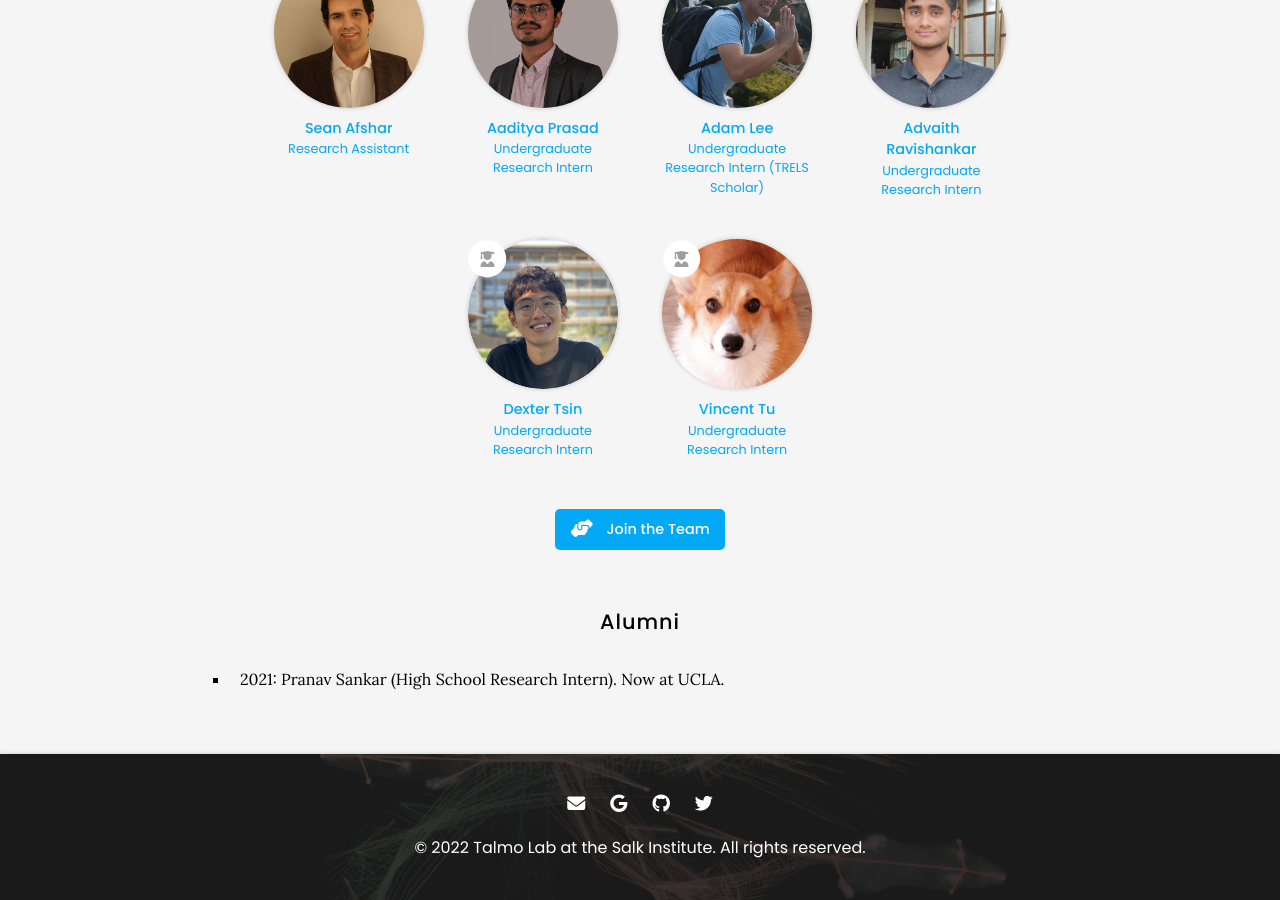
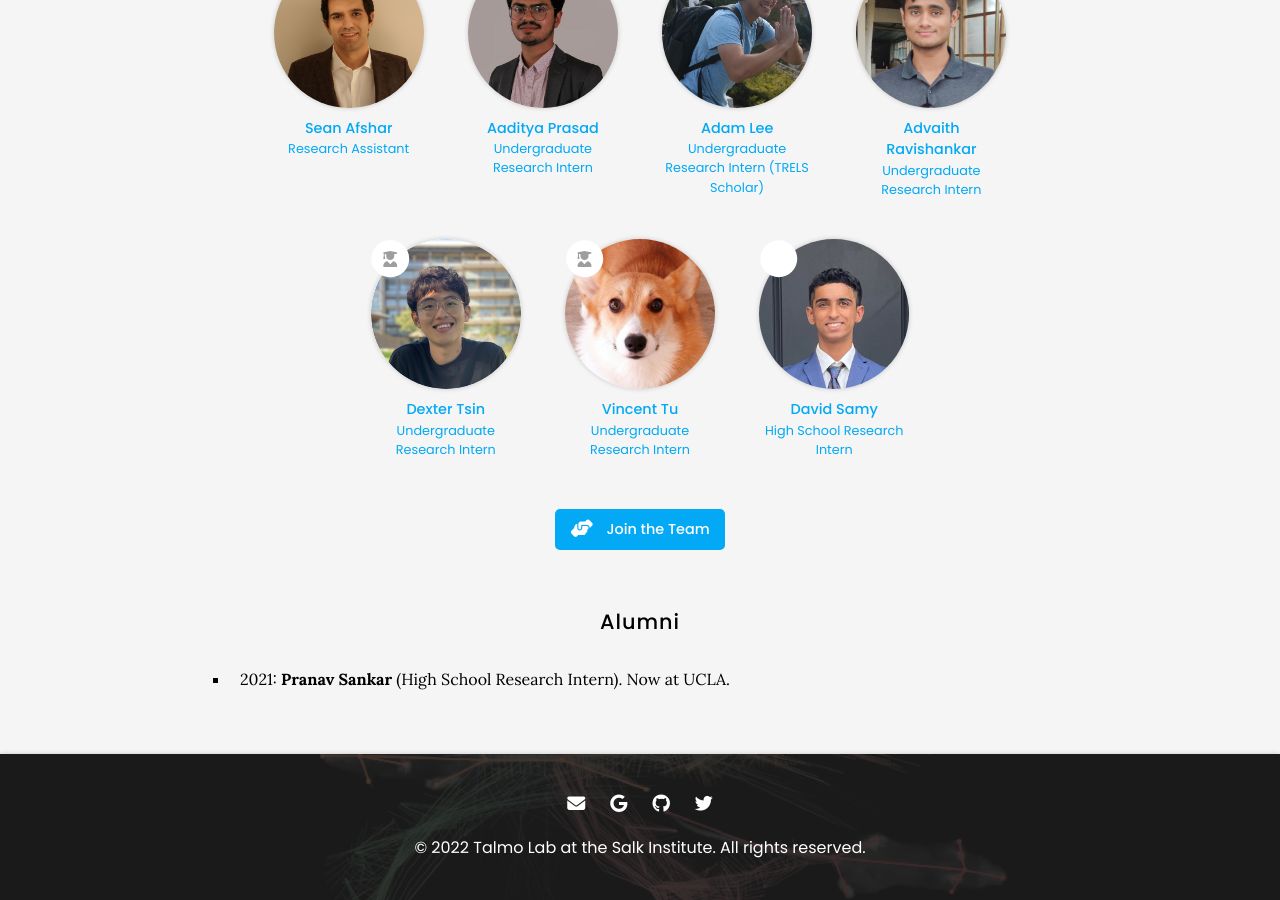
Before and after one commit to talmolab/lab-website, a Jekyll site: the page built from team/index.md, in a window 1280 px wide and 900 px high, scrolled down 645 px. Built offline with Jekyll 4.4.1, drawn with Linux system fonts in a browser that asks for light colours; nearby versions of some CDN libraries.

Commit message:
Add David Samy

```diff
--- a/_data/roles.yaml
+++ b/_data/roles.yaml
@@ -14,6 +14,10 @@ undergrad:
   icon: fas fa-user-graduate
   text: Undergraduate Student
 
+highschool:
+  icon: fas fa-bus-school
+  text: High School Student
+
 programmer:
   icon: fas fa-code-compare
   text: Programmer
--- a/team/index.md
+++ b/team/index.md
@@ -54,4 +59,4 @@ nav:
 
 ## Alumni
 
-- 2021: Pranav Sankar (High School Research Intern). Now at UCLA.
+- 2021: **Pranav Sankar** (High School Research Intern). Now at UCLA.
```
Also changed, not shown: other parts of team/index.md (+6 -1 lines), _members/david-samy.md (added, +11 -0 lines), images/david-samy.jpg (added).
